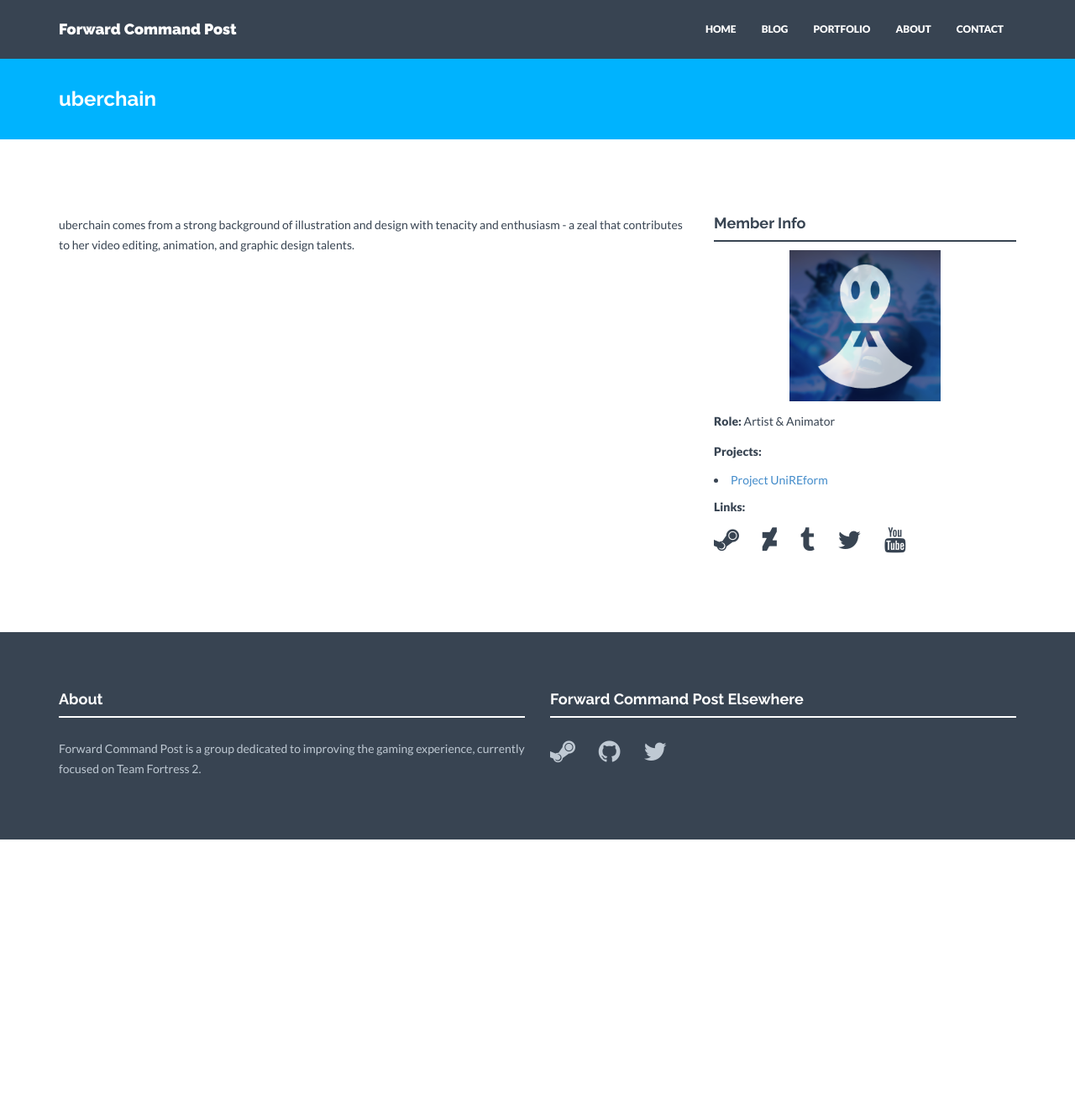
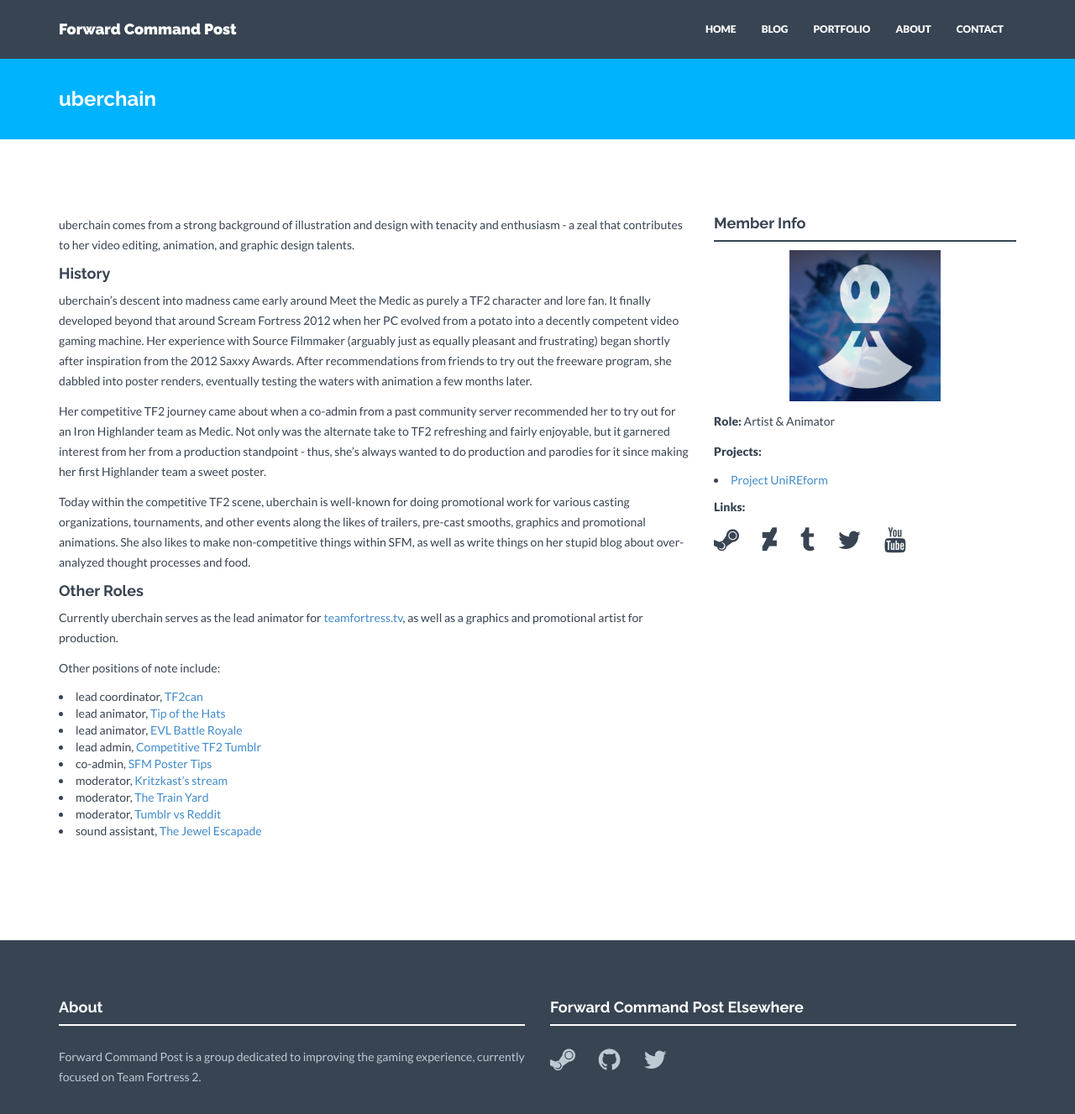
Before and after one commit to fwdcp/fwdcp.github.io, a Jekyll site: the page built from _members/uberchain.markdown, in a window 1280 px wide and 1367 px high. Shown: the top 1327 px of the window at 84% size. Built offline with Jekyll 4.4.1, drawn with Linux system fonts in a browser that asks for light colours; nearby versions of some CDN libraries.

Commit message:
Expand uberchain's bio.

```diff
--- a/_members/uberchain.markdown
+++ b/_members/uberchain.markdown
@@ -17,3 +17,27 @@ social:
 uberchain comes from a strong background of illustration and design with tenacity and enthusiasm - a zeal that contributes to her video editing, animation, and graphic design talents.
 
 <!--more-->
+
+#### History
+
+uberchain's descent into madness came early around Meet the Medic as purely a TF2 character and lore fan. It finally developed beyond that around Scream Fortress 2012 when her PC evolved from a potato into a decently competent video gaming machine. Her experience with Source Filmmaker (arguably just as equally pleasant and frustrating) began shortly after inspiration from the 2012 Saxxy Awards. After recommendations from friends to try out the freeware program, she dabbled into poster renders, eventually testing the waters with animation a few months later.
+
+Her competitive TF2 journey came about when a co-admin from a past community server recommended her to try out for an Iron Highlander team as Medic. Not only was the alternate take to TF2 refreshing and fairly enjoyable, but it garnered interest from her from a production standpoint - thus, she's always wanted to do production and parodies for it since making her first Highlander team a sweet poster.
+
+Today within the competitive TF2 scene, uberchain is well-known for doing promotional work for various casting organizations, tournaments, and other events along the likes of trailers, pre-cast smooths, graphics and promotional animations. She also likes to make non-competitive things within SFM, as well as write things on her stupid blog about over-analyzed thought processes and food.
+
+#### Other Roles
+
+Currently uberchain serves as the lead animator for [teamfortress.tv](http://www.teamfortress.tv/), as well as a graphics and promotional artist for production.
+
+Other positions of note include:
+
+* lead coordinator, [TF2can](https://steamcommunity.com/groups/tf2can-org)
+* lead animator, [Tip of the Hats](http://tipofthehats.org/)
+* lead animator, [EVL Battle Royale](http://evlbr.com/)
+* lead admin, [Competitive TF2 Tumblr](http://competitivetf2.tumblr.com/)
+* co-admin, [SFM Poster Tips](http://sfm-poster-tips.tumblr.com/)
+* moderator, [Kritzkast's stream](http://www.weav.tv/#/KritzKast/live)
+* moderator, [The Train Yard](https://steamcommunity.com/groups/thetrainyard )
+* moderator, [Tumblr vs Reddit](http://fuckyeahtf2.tumblr.com/TVR)
+* sound assistant, [The Jewel Escapade](https://youtu.be/4FLh4Kabnmw)
```
